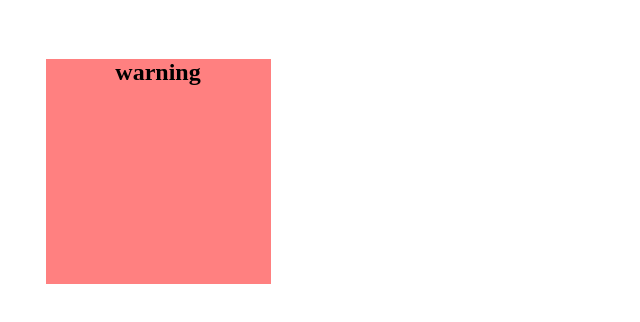
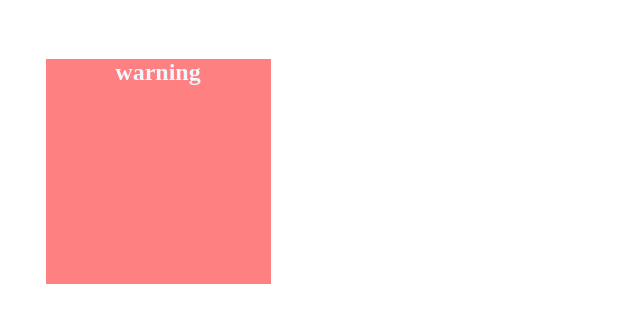
Before and after one commit to unaisshazan/web-animation-html, a plain HTML site: page sample3.html in a window 1280 px wide. Shown: the whole page, without its empty margins (0-640 px from the left). Drawn offline with Linux system fonts and the light colour scheme.

Commit message:
Update sample3.html

```diff
--- a/sample3.html
+++ b/sample3.html
@@ -10,6 +10,10 @@
    height: 300px;
    width: 300px;
     background-color: white;
+}
+div{
+
+    color:aliceblue;
 }
 </style>
 
```
